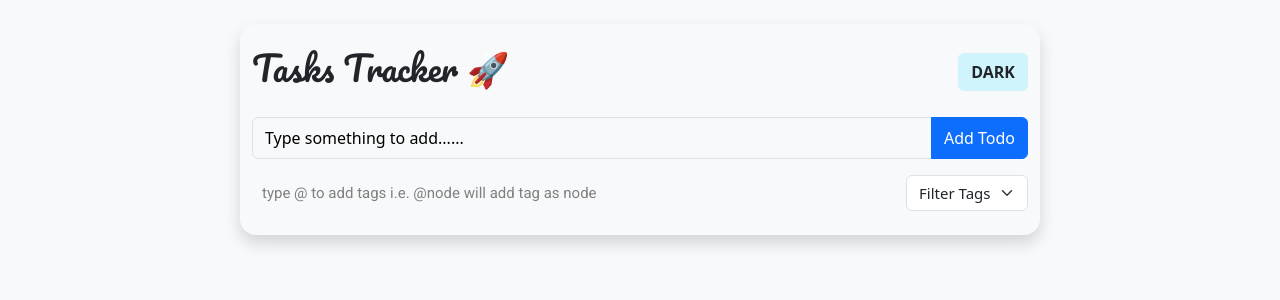
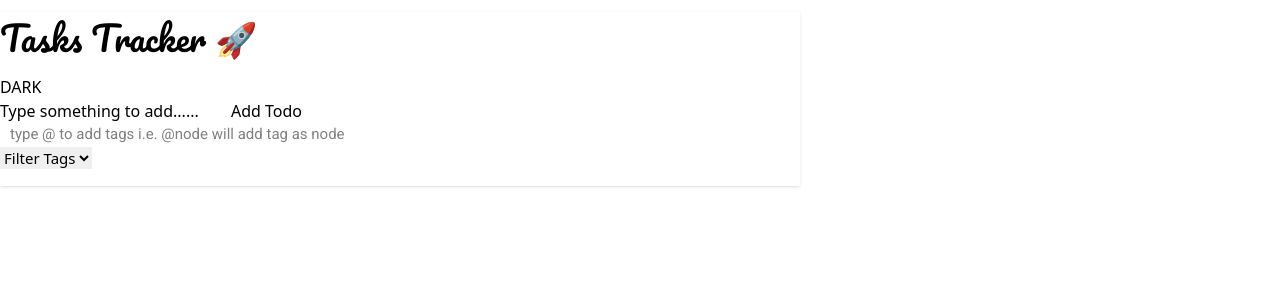
Before and after one commit to vamsi-tupakula/TasksTracker, a React (Create React App) app: page / in a window 1280 px wide. Shown: the top 300 px of the page. Built offline with nearby package versions, Linux system fonts and the light colour scheme.

Commit message:
bootstrap removed and tailwind added...

```diff
--- a/package.json
+++ b/package.json
@@ -34,5 +34,8 @@
       "last 1 firefox version",
       "last 1 safari version"
     ]
+  },
+  "devDependencies": {
+    "tailwindcss": "^3.3.2"
   }
 }
--- a/public/index.html
+++ b/public/index.html
@@ -25,12 +25,12 @@
       Learn how to configure a non-root public URL by running `npm run build`.
     -->
     <title>Tasks Tracker</title>
-    <link
+    <!-- <link
       href="https://cdn.jsdelivr.net/npm/bootstrap@5.3.0-alpha3/dist/css/bootstrap.min.css"
       rel="stylesheet"
       integrity="sha384-KK94CHFLLe+nY2dmCWGMq91rCGa5gtU4mk92HdvYe+M/SXH301p5ILy+dN9+nJOZ"
       crossorigin="anonymous"
-    />
+    /> -->
   </head>
   <body class="bg-light pt-2 pb-3">
     <noscript>You need to enable JavaScript to run this app.</noscript>
@@ -50,7 +50,7 @@
     src="https://kit.fontawesome.com/5c492f2588.js"
     crossorigin="anonymous"
   ></script>
-  <script
+  <!-- <script
     src="https://cdn.jsdelivr.net/npm/@popperjs/core@2.11.7/dist/umd/popper.min.js"
     integrity="sha384-zYPOMqeu1DAVkHiLqWBUTcbYfZ8osu1Nd6Z89ify25QV9guujx43ITvfi12/QExE"
     crossorigin="anonymous"
@@ -59,5 +59,5 @@
     src="https://cdn.jsdelivr.net/npm/bootstrap@5.3.0-alpha3/dist/js/bootstrap.min.js"
     integrity="sha384-Y4oOpwW3duJdCWv5ly8SCFYWqFDsfob/3GkgExXKV4idmbt98QcxXYs9UoXAB7BZ"
     crossorigin="anonymous"
-  ></script>
+  ></script> -->
 </html>
--- a/src/index.css
+++ b/src/index.css
@@ -1,3 +1,7 @@
+@tailwind base;
+@tailwind components;
+@tailwind utilities;
+
 body {
   margin: 0;
 }
--- /dev/null
+++ b/tailwind.config.js
@@ -0,0 +1,8 @@
+/** @type {import('tailwindcss').Config} */
+module.exports = {
+  content: ["./src/**/*.{html,js}"],
+  theme: {
+    extend: {},
+  },
+  plugins: [],
+};
```
Also changed, not shown: 2 other files (tests, documents, lock files or other folders).
